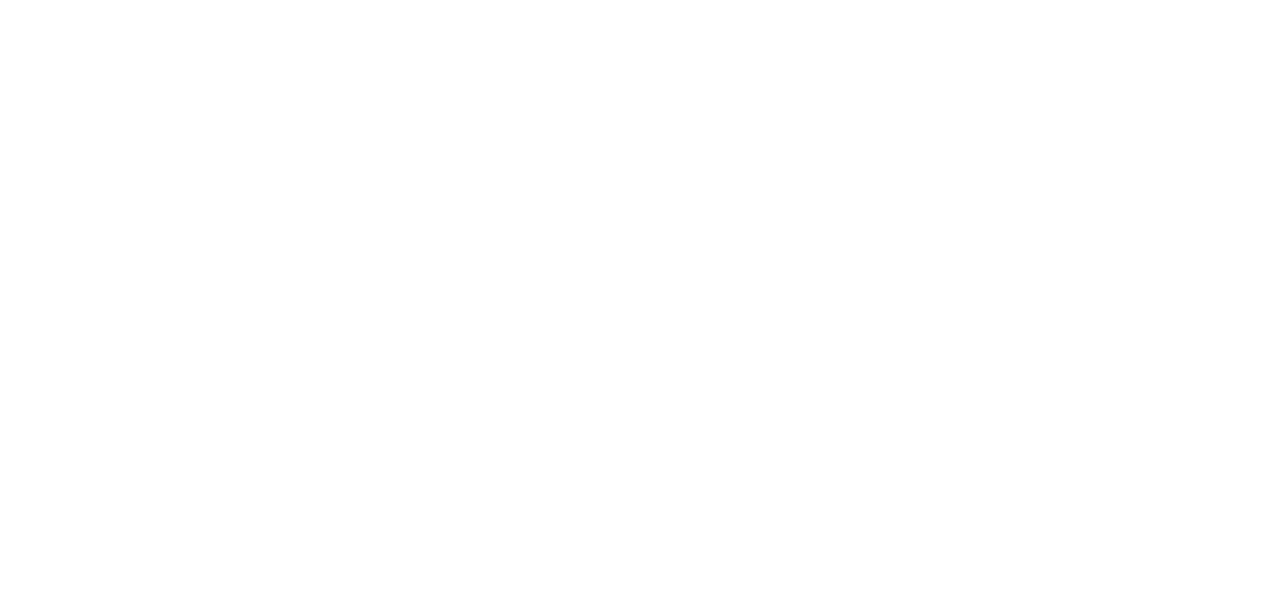
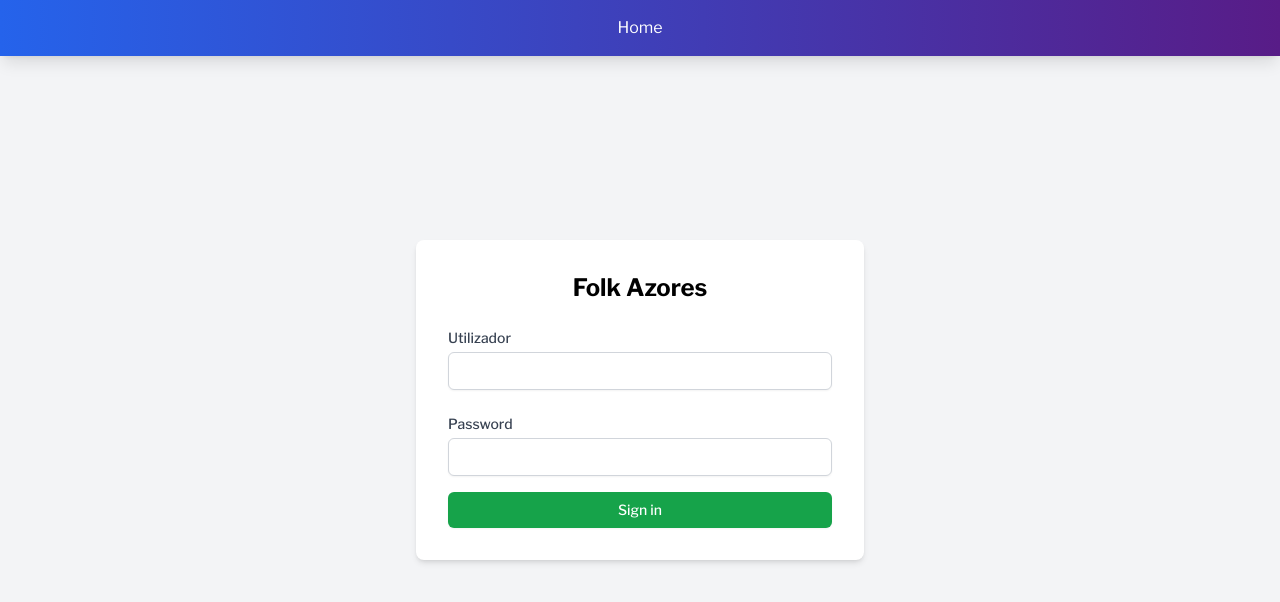
Before and after one commit to RickySimes/Projeto-FOLK, a Vue app in the folder Frontend/project-folk/: page /login in a window 1280 px wide. Before the commit this address had no page. Shown: the top 602 px of the page. Built offline with nearby package versions, Linux system fonts and the light colour scheme.

Commit message:
added login page

```diff
--- a/Frontend/project-folk/src/router.js
+++ b/Frontend/project-folk/src/router.js
@@ -1,6 +1,7 @@
 import { createRouter, createWebHistory } from 'vue-router';
 import HomePage from '@/views/Home.vue';
 import Volunteer from '@/views/Volunteer.vue';
+import Login from '@/views/Login.vue';
 
 const routes = [
   {
@@ -13,6 +14,11 @@
     name: 'Volunteer',
     component: Volunteer,
   },
+  {
+    path: '/login',
+    name: 'Login',
+    component: Login,
+  },
 ];
 
 const router = createRouter({
--- a/Frontend/project-folk/src/views/Home.vue
+++ b/Frontend/project-folk/src/views/Home.vue
@@ -2,34 +2,43 @@
   <div class="flex flex-col min-h-screen">
     <!-- Header -->
     <header class="bg-gradient-to-r from-blue-600 to-purple-900 text-white py-4 shadow-lg">
-      <nav class="container mx-auto flex justify-center items-center space-x-8">
-        <ul class="flex space-x-8 md:space-x-24 font-folk text-sm md:text-base">
+      <nav class="container mx-auto flex justify-between items-center">
+        <div class="w-1/3"></div>
+
+        <!-- Navigation Links -->
+        <ul class="flex space-x-8 md:space-x-24 font-folk text-sm md:text-base justify-center w-1/3">
           <li><router-link to="/" class="hover:text-gray-200">Home</router-link></li>
-          <li><a target="_blank" href="https://issuu.com/cofit/docs/folk_azores_2024_cartaz_a4_web" class="hover:text-gray-200">Programa</a></li>
+          <li>
+            <a target="_blank" href="https://issuu.com/cofit/docs/folk_azores_2024_cartaz_a4_web"
+              class="hover:text-gray-200">Programa</a>
+          </li>
           <li><router-link to="/Volunteer" class="hover:text-gray-200">Voluntariado</router-link></li>
           <li><a href="#" class="hover:text-gray-200">História</a></li>
         </ul>
+
+        <div class="flex items-center justify-end w-1/3">
+          <router-link to="/login" class="bg-green-500 hover:bg-green-700 text-white font-bold py-2 px-4 rounded">
+            Login
+          </router-link>
+        </div>
       </nav>
     </header>
 
     <main class="flex-grow relative">
       <div class="absolute inset-0 overflow-hidden z-0">
         <div class="carousel-container overflow-hidden h-full w-full relative">
-          <div ref="carousel" class="flex transition-transform duration-500 ease-in-out h-full" :style="{ transform: `translateX(-${currentIndex * 100}%)` }">
-            <img
-              v-for="(image, index) in images"
-              :key="index"
-              :src="image"
-              class="w-full object-cover h-full flex-shrink-0"
-              :alt="'Background Image ' + (index + 1)"
-            />
+          <div ref="carousel" class="flex transition-transform duration-500 ease-in-out h-full"
+            :style="{ transform: `translateX(-${currentIndex * 100}%)` }">
+            <img v-for="(image, index) in images" :key="index" :src="image"
+              class="w-full object-cover h-full flex-shrink-0" :alt="'Background Image ' + (index + 1)" />
           </div>
         </div>
       </div>
 
       <!-- Main Content Layered on Top of Carousel -->
       <div class="absolute inset-0 flex items-center justify-center z-10">
-        <div class="flex flex-col items-center justify-center text-white font-folk text-center bg-black bg-opacity-80 p-4 w-full h-full">
+        <div
+          class="flex flex-col items-center justify-center text-white font-folk text-center bg-black bg-opacity-80 p-4 w-full h-full">
           <h1 class="text-5xl md:text-7xl lg:text-9xl font-bold mb-2 select-none">FOLK</h1>
           <h1 class="text-5xl md:text-7xl lg:text-9xl font-bold mt-2 select-none">AZORES</h1>
         </div>
@@ -40,8 +49,10 @@
     <footer class="bg-gradient-to-r from-blue-600 to-purple-900 text-white py-4 shadow-lg">
       <nav class="container mx-auto flex justify-center items-center space-x-8">
         <ul class="flex space-x-8 md:space-x-24 font-folk text-sm md:text-base">
-          <li><a target="_blank" href="https://www.facebook.com/folkazores" class="hover:text-gray-200">Facebook</a></li>
-          <li><a target="_blank" href="https://www.instagram.com/folk.azores/" class="hover:text-gray-200">Instagram</a></li>
+          <li><a target="_blank" href="https://www.facebook.com/folkazores" class="hover:text-gray-200">Facebook</a>
+          </li>
+          <li><a target="_blank" href="https://www.instagram.com/folk.azores/" class="hover:text-gray-200">Instagram</a>
+          </li>
         </ul>
       </nav>
     </footer>
@@ -70,11 +81,10 @@
       }, 7001);
     },
     next() {
-      // Move to the next image
       if (this.currentIndex < this.images.length - 1) {
         this.currentIndex++;
       } else {
-        this.currentIndex = 0; // Loop back to the first image
+        this.currentIndex = 0;
       }
     },
   }
--- /dev/null
+++ b/Frontend/project-folk/src/views/Login.vue
@@ -0,0 +1,74 @@
+<template>
+
+
+    <header
+        class="bg-gradient-to-r from-blue-600 to-purple-900 text-white py-4 shadow-lg fixed top-0 left-0 w-full z-50">
+        <nav class="container mx-auto flex justify-center items-center space-x-8">
+            <ul class="flex space-x-8 md:space-x-24 font-folk text-sm md:text-base">
+                <li><router-link to="/" class="hover:text-gray-200">Home</router-link></li>
+            </ul>
+        </nav>
+    </header>
+
+    <div class="min-h-screen bg-gray-100 flex items-center justify-center font-folk">
+        <div class="w-full max-w-md p-8 space-y-6 bg-white rounded-lg shadow-md">
+            <h1 class="text-center text-2xl font-bold">Folk Azores</h1>
+            <form @submit.prevent="handleLogin">
+                <div class="mt-6">
+                    <label for="email" class="block text-sm font-medium text-gray-700">Utilizador</label>
+                    <input v-model="email" type="email" id="email" required
+                        class="mt-1 block w-full px-3 py-2 border border-gray-300 rounded-md shadow-sm focus:outline-none focus:ring-blue-500 focus:border-blue-500 sm:text-sm">
+                </div>
+                <div class="mt-6">
+                    <label for="password" class="block text-sm font-medium text-gray-700">Password</label>
+                    <input v-model="password" type="password" id="password" required
+                        class="mt-1 block w-full px-3 py-2 border border-gray-300 rounded-md shadow-sm focus:outline-none focus:ring-blue-500 focus:border-blue-500 sm:text-sm">
+                </div>
+                <div class="flex items-center justify-between mt-4">
+                </div>
+                <div>
+                    <button type="submit"
+                        class="w-full flex justify-center py-2 px-4 border border-transparent rounded-md shadow-sm text-sm font-medium text-white bg-green-600 hover:bg-green-700 focus:outline-none focus:ring-2 focus:ring-offset-2 focus:ring-blue-500">
+                        Sign in
+                    </button>
+                </div>
+            </form>
+        </div>
+    </div>
+</template>
+
+<script>
+export default {
+    data() {
+        return {
+            email: '',
+            password: ''
+        };
+    },
+    methods: {
+        handleLogin() {
+            const response = fetch('http://localhost:8080/api/auth/login', {
+                method: 'POST',
+                headers: { 'Content-Type': 'application/json' },
+                body: JSON.stringify({ username: this.username, password: this.password }),
+            });
+
+            if (response.ok) {
+                const data = response.json();
+                localStorage.setItem('token', data.token);
+            } else {
+                console.error('Login failed');
+            }
+        }
+    }
+};
+</script>
+
+<style scoped>
+@media (min-width: 768px) {
+    .max-w-md {
+        width: 100%;
+        max-width: 28rem;
+    }
+}
+</style>
```
